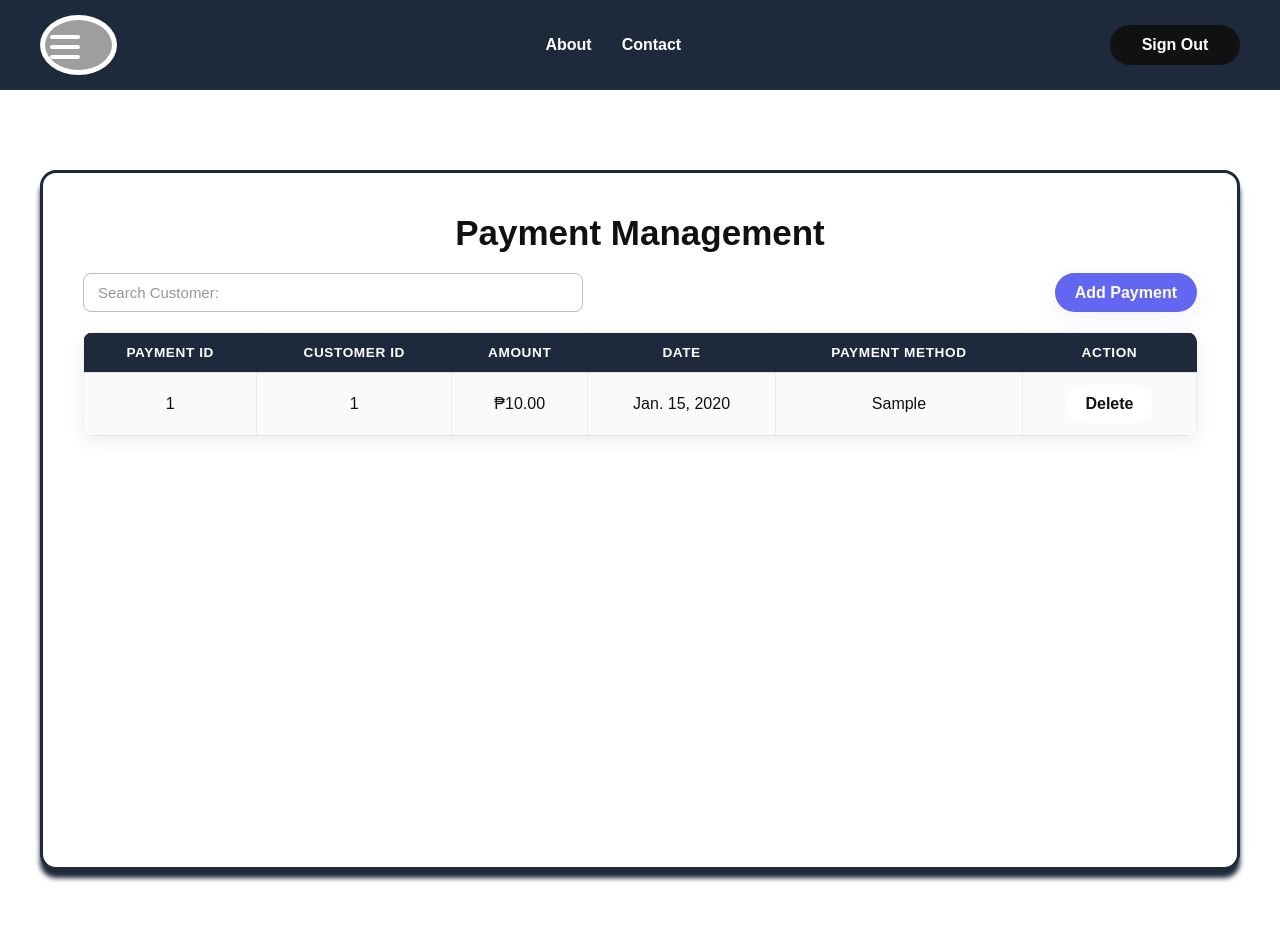
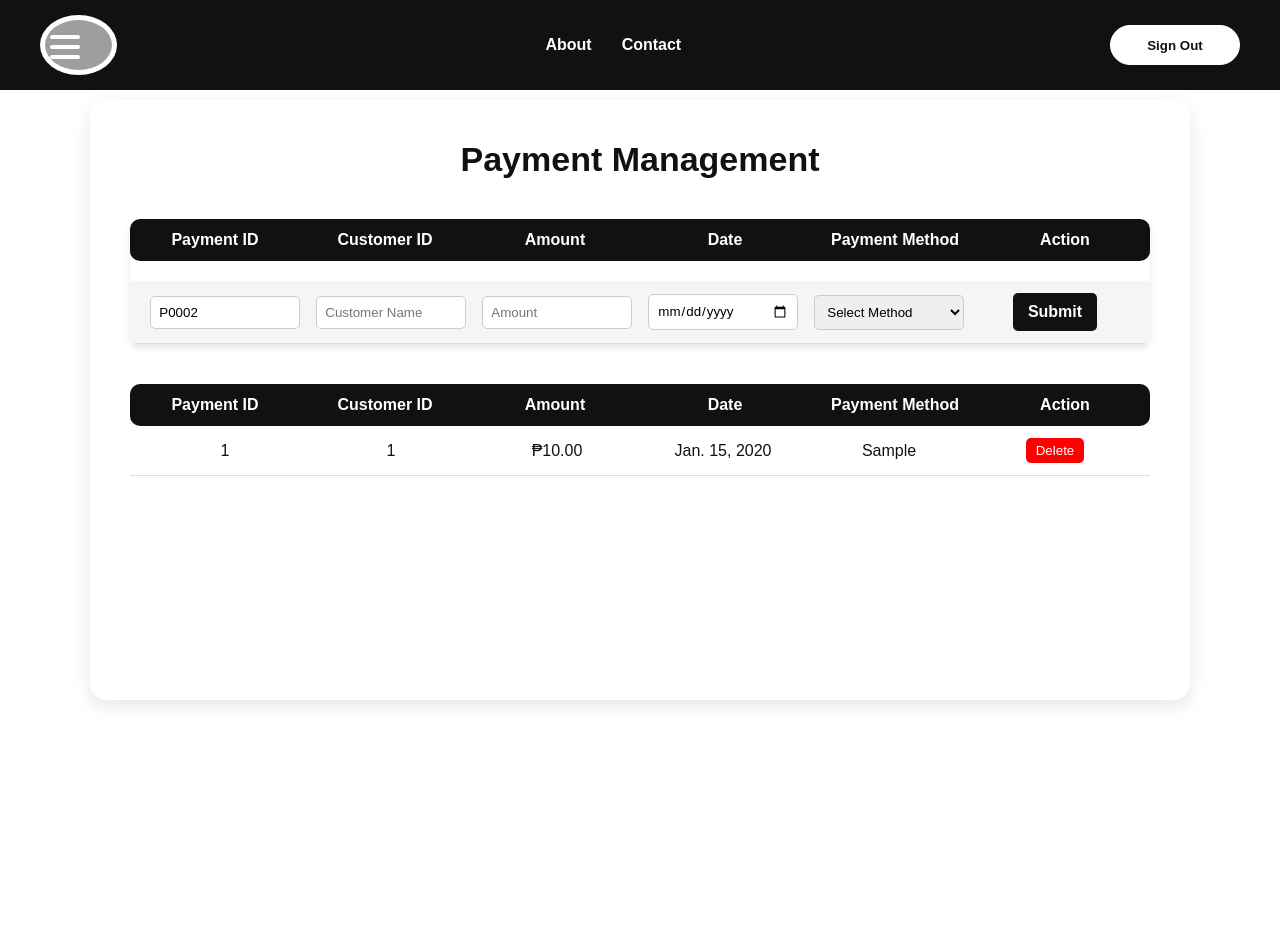
Before and after one commit to jgoleta/BisNest-Testing-Repo, a Django app: page /payment in a window 1280 px wide. Run offline with Django 5.2, Linux system fonts and the light colour scheme; tables that the repository leaves empty hold one stand-in row (values such as "Sample post"); grey boxes are pictures that could not be loaded.

Commit message:
Update payment.html

```diff
--- a/members/templates/payment.html
+++ b/members/templates/payment.html
@@ -6,18 +6,35 @@
   <meta name="viewport" content="width=device-width, initial-scale=1.0" />
   <title>Payment Management</title>
   <style>
-    /* palette imported from palette.css (shared) */
-    @import url('palette.css');
     * {
       box-sizing: border-box;
       margin: 0;
       padding: 0;
     }
 
+    html,
+    body {
+      height: 100%;
+      overflow: hidden;
+    }
+
     body {
       font-family: 'Sen', sans-serif;
-      background: var(--page-bg);
-      color: var(--palette-text);
+      background: linear-gradient(135deg, #111, #fff);
+      color: #111;
+    }
+
+    nav.navigation-top {
+      background: #111;
+      padding: 0 20px;
+    }
+
+    .navigation-top {
+      position: fixed;
+      top: 0;
+      left: 0;
+      right: 0;
+      z-index: 1001;
     }
 
     .navigation-div {
@@ -36,8 +53,57 @@
       padding: 5px;
     }
 
+    nav.navigation-top ul {
+      list-style: none;
+      display: flex;
+      gap: 30px;
+    }
+
+    nav.navigation-top li a {
+      color: #fff;
+      font-size: 16px;
+      text-decoration: none;
+      font-weight: 600;
+    }
+
+    nav.navigation-top li a:hover {
+      color: #bbb;
+    }
+
+    .nav-button {
+      background-color: #fff;
+      color: #111;
+      border: 1px solid #fff;
+      border-radius: 25px;
+      width: 130px;
+      height: 40px;
+      font-weight: bold;
+      cursor: pointer;
+      transition: background 0.3s, color 0.3s;
+    }
+
+    .nav-button:hover {
+      background-color: #8b8a8a;
+      color: #111;
+      border: 1px solid #111;
+    }
+
+    .container {
+      display: flex;
+      position: absolute;
+      top: 90px;
+      left: 0;
+      right: 0;
+      bottom: 0;
+      overflow: hidden;
+    }
+
+    .sidebar ul {
+      list-style: none;
+    }
+
     .sidebar ul li {
-      padding: 5px 30px;
+      padding: 15px 20px;
     }
 
     .sidebar ul li a {
@@ -48,40 +114,34 @@
       gap: 10px;
     }
 
+    .sidebar ul li:hover {
+      background: linear-gradient(165deg, #fff, #979191);
+      border-radius: 10px;
+      margin-left: 10px;
+      transition: all 0.3s ease;
+    }
+
     .sidebar img {
       width: 30px;
     }
 
-    .action-button {
-      background-color: #111;
-      color: #fff;
-      border: none;
-      padding: 10px 20px;
-      border-radius: 25px;
-      cursor: pointer;
-      font-weight: bold;
-      transition: background 0.3s ease;
+    .main-content {
+      flex: 1;
+      overflow-y: auto;
+      padding: 40px;
+      background: #fff;
+      height: 100%;
     }
 
-    .action-button:hover {
+    .payment-container {
+      overflow: auto;
+      max-width: 1100px;
+      height: 600px;
+      margin: 60px auto;
+      padding: 40px;
       background-color: #fff;
-      color: #111;
-    }
-
-    .search-bar {
-      display: flex;
-      gap: 15px;
-      margin-bottom: 20px;
-    }
-
-    .search-input {
-      flex: 1;
-      padding: 10px 15px;
-      border: 1px solid #bbb;
-      border-radius: 25px;
-      font-size: 16px;
-      background: #fff;
-      color: #111;
+      border-radius: 16px;
+      box-shadow: 0 6px 18px rgba(0, 0, 0, 0.1);
     }
 
     h1 {
@@ -91,188 +151,123 @@
       color: #111;
     }
 
-    .table {
-      width: 100%;
-      border-collapse: collapse;
-      border-radius: 10px;
-      overflow: hidden;
-      background-color: #fff;
-      margin-top: 20px;
-      box-shadow: 0 6px 18px rgba(0, 0, 0, 0.07);
-      color: #111;
+    .section-title {
+      font-size: 34px;
+      font-weight: bold;
+      margin-bottom: 20px;
+      text-align: center;
     }
 
-    .table th,
-    .table td {
-      padding: 12px;
+    .submitted-payments .table-header,
+    .submitted-payments .table-row {
       text-align: center;
-      border-bottom: 1px solid #e0e0e0;
     }
 
-    .table th {
-      background-color: #000000;
-      color: #fff;
+    .table-container {
+      width: 100%;
+      margin-top: 40px;
+      border-radius: 8px;
+      overflow: hidden;
+      box-shadow: 0 4px 6px rgba(0, 0, 0, 0.1);
     }
 
-    .table tr:hover {
+    .table-row div,
+    .table-header div {
+      display: flex;
+      justify-content: center;
+      align-items: center;
+    }
+
+    .table-header {
+      display: grid;
+      grid-template-columns: repeat(6, 1fr);
+      background-color: #111;
+      color: #fff;
+      padding: 12px 0;
+      text-align: center;
+      font-weight: bold;
+      border-radius: 10px;
+    }
+
+    .table-body {
+      display: flex;
+      flex-direction: column;
+    }
+
+    .table-row {
+      display: grid;
+      grid-template-columns: repeat(6, 1fr);
+      padding: 12px;
+      border-bottom: 1px solid #ddd;
+      align-items: center;
+    }
+
+    .table-row select,
+    .table-row input {
+      width: 90%;
+      padding: 8px;
+      border: 1px solid #ccc;
+      border-radius: 5px;
+      font-family: 'Sen', sans-serif;
+    }
+
+    .table-row:nth-child(even) {
       background-color: #f5f5f5;
     }
 
-    .table tr.selected {
-      background-color: #222;
-      color: #fff;
-    }
-
-    .action-btn {
+    .submit-button {
+      padding: 10px 15px;
       background-color: #111;
-      color: #fff;
+      color: white;
       border: none;
-      padding: 5px 10px;
-      border-radius: 15px;
+      border-radius: 5px;
+      font-size: 16px;
+      font-weight: bold;
       cursor: pointer;
-      font-size: 14px;
-      margin-right: 5px;
-    }
-
-    .delete-btn, .delete-button {
-      background-color: #fff;
-      color: #111;
-      transition: background 0.3s, color 0.3s;
-    }
-
-    .delete-btn:hover, .delete-button:hover {
-      background-color: #111;
-      color: #fff;
-    }
-
-    .form-container {
-      background: #fff;
-      border-radius: 10px;
-      padding: 20px;
-      margin-top: 30px;
-      box-shadow: 0 6px 18px rgba(0,0,0,0.07);
-      border: 1px solid #e0e0e0;
-    }
-
-    .form-title {
-      font-size: 20px;
-      margin-bottom: 20px;
-      color: #111;
-    }
-
-    .form-row {
-      display: flex;
-      gap: 20px;
-      margin-bottom: 15px;
-    }
-
-    .form-group {
-      flex: 1;
-    }
-
-    .form-group label {
-      display: block;
-      margin-bottom: 5px;
-      font-weight: bold;
-      color: #111;
-    }
-
-    .form-control {
-      width: 100%;
-      padding: 10px;
-      border: 1px solid #111;
-      border-radius: 5px;
-      background: #fff;
-      color: #111;
-    }
-
-    .form-actions {
-      display: flex;
-      justify-content: flex-end;
-      gap: 10px;
-      margin-top: 20px;
-    }
-
-    .hidden {
-      display: none;
-    }
-
-    .notification {
-      position: fixed;
-      top: 20px;
-      right: 20px;
-      padding: 15px 25px;
-      background-color: #2ecc71;
-      color: white;
-      border-radius: 5px;
-      box-shadow: 0 4px 8px rgba(0,0,0,0.2);
-      z-index: 1000;
-      opacity: 0;
-      transition: opacity 0.5s ease;
-    }
-
-    .notification.show {
-      opacity: 1;
-    }
-
-    .notification.error {
-      background-color: #ff0000;
-    }
-
-    h1 {
-      color: #111;
-    }
-
-    .toggle-form-button, .delete-button {
-      background-color: #fff;
-      color: #111;
-      border: 1px solid #111;
-      transition: background 0.3s, color 0.3s;
-    }
-
-    .toggle-form-button:hover, .delete-button:hover {
-      background-color: #111;
-      color: #fff;
-    }
-
-    .submit-button {
-      background-color: #111;
-      color: #fff;
-      border: 1px solid #111;
-      transition: background 0.3s, color 0.3s;
+      transition: background 0.3s ease;
     }
 
     .submit-button:hover {
       background-color: #fff;
       color: #111;
+      border: 1px solid #111;
     }
 
-    table {
-      background: #fff;
-      color: #111;
+    .delete-button {
+      background-color: red;
+      color: white;
+      border: none;
+      border-radius: 5px;
+      padding: 5px 10px;
+      cursor: pointer;
     }
 
-    tr:hover {
-      background-color: #f5f5f5;
+    .delete-button:hover {
+      background-color: #111;
+      color: #fff;
     }
 
-    tr.selected {
-      background-color: #777;
-      color: #fff;
-      font-weight: bold;
+    .submitted-payments {
+      margin-top: 40px;
     }
 
-    body, html {
-      height: 100%;
-      overflow: hidden;
+    .submitted-payments h2 {
+      font-size: 22px;
+      font-weight: bold;
+      margin-bottom: 10px;
     }
 
-    .navigation-top {
-      position: fixed;
-      top: 0;
-      left: 0;
-      right: 0;
-      z-index: 1001;
+    @media (max-width: 768px) {
+
+      .table-header,
+      .table-row {
+        grid-template-columns: repeat(5, 1fr);
+      }
+
+      .table-header div:nth-child(6),
+      .table-row div:nth-child(6) {
+        display: none;
+      }
     }
 
     .burger {
@@ -313,6 +308,7 @@
       transform: rotate(-45deg) translate(6px, -6px);
     }
 
+
     .sidebar {
       position: fixed;
       top: 90px;
@@ -343,42 +339,11 @@
       visibility: hidden;
     }
 
-    #sidebarToggle:checked ~ .overlay {
+    #sidebarToggle:checked~.overlay {
       display: block;
       opacity: 1;
       visibility: visible;
     }
-
-    .container {
-      display: flex;
-      position: absolute;
-      top: 90px;
-      left: 0;
-      right: 0;
-      bottom: 0;
-      overflow: hidden;
-    }
-
-    .main-content {
-      flex: 1;
-      overflow-y: auto;
-      padding: 40px;
-      background: #fff;
-      height: 100%;
-    }
-
-    .payment-container {
-      overflow: auto;
-      max-width: 1100px;
-      height: 600px;
-      margin: 60px auto;
-      padding: 40px;
-      background-color: #fff;
-      border-radius: 16px;
-      box-shadow: 0 6px 18px rgba(0, 0, 0, 0.1);
-      border: 1px solid #e0e0e0;
-    }
-
     .dropdown {
       position: relative;
     }
@@ -395,6 +360,7 @@
       transition: transform 0.3s ease;
       font-size: 30px;
     }
+
 
     .dropdown-toggle:checked + .dropdown-label .arrow {
       transform: rotate(180deg);
@@ -422,11 +388,11 @@
       color: #000;
       font-weight: bold;
     }
+
   </style>
 </head>
 
 <body>
-
   <input type="checkbox" id="sidebarToggle" style="display: none;">
   <label for="sidebarToggle" class="burger">
     <span></span>
@@ -449,102 +415,90 @@
 
   <nav class="sidebar">
     <ul>
-  <li><a href="{% url 'webpage3' %}"><svg class="nav-icon" xmlns="http://www.w3.org/2000/svg" viewBox="0 0 24 24" width="20" height="20" fill="currentColor" style="vertical-align:middle;margin-right:8px"><path d="M3 11.5L12 4l9 7.5V20a1 1 0 0 1-1 1h-5v-6H9v6H4a1 1 0 0 1-1-1v-8.5z"/></svg>Home</a></li>
-  <li><a href="{% url 'webpage2' %}"><svg class="nav-icon" xmlns="http://www.w3.org/2000/svg" viewBox="0 0 24 24" width="20" height="20" fill="currentColor" style="vertical-align:middle;margin-right:8px"><path d="M12 12a4 4 0 1 0 0-8 4 4 0 0 0 0 8zm0 2c-5 0-9 2.5-9 6v1h18v-1c0-3.5-4-6-9-6z"/></svg>Employee</a></li>
-  <li><a href="{% url 'webpage7' %}"><svg class="nav-icon" xmlns="http://www.w3.org/2000/svg" viewBox="0 0 24 24" width="20" height="20" fill="currentColor" style="vertical-align:middle;margin-right:8px"><path d="M16 11c1.66 0 3-1.34 3-3s-1.34-3-3-3-3 1.34-3 3 1.34 3 3 3zM8 11c1.66 0 3-1.34 3-3S9.66 5 8 5 5 6.34 5 8s1.34 3 3 3zM8 13c-2.33 0-7 1.17-7 3.5V19h14v-2.5C15 14.17 10.33 13 8 13zm8 0c-.29 0-.62.02-.97.05 1.16.84 1.97 1.97 1.97 3.45V19h6v-2.5C23 14.17 18.33 13 16 13z"/></svg>Customer</a></li>
-  <li><a href="{% url 'webpage8' %}"><svg class="nav-icon" xmlns="http://www.w3.org/2000/svg" viewBox="0 0 24 24" width="20" height="20" fill="currentColor" style="vertical-align:middle;margin-right:8px"><path d="M21 8l-9-5-9 5v8l9 5 9-5V8zM12 3v18"/></svg>Product</a></li>
-  <li><a href="{% url 'webpage5' %}"><svg class="nav-icon" xmlns="http://www.w3.org/2000/svg" viewBox="0 0 24 24" width="20" height="20" fill="currentColor" style="vertical-align:middle;margin-right:8px"><path d="M7 3h10v4H7zM7 9h10v12H7zM9 11h6v2H9zM9 15h6v2H9z"/></svg>Order</a></li>
-  <li><a href="{% url 'webpage4' %}"><svg class="nav-icon" xmlns="http://www.w3.org/2000/svg" viewBox="0 0 24 24" width="20" height="20" fill="currentColor" style="vertical-align:middle;margin-right:8px"><rect x="2" y="5" width="20" height="14" rx="2"/><path d="M2 10h20" fill="#fff"/></svg>Payment</a></li>
-  <li><a href="{% url 'webpage9' %}"><svg class="nav-icon" xmlns="http://www.w3.org/2000/svg" viewBox="0 0 24 24" width="20" height="20" fill="currentColor" style="vertical-align:middle;margin-right:8px"><path d="M3 7h13l4 4v6h-2a3 3 0 0 1-6 0H8a3 3 0 0 1-6 0V7zM16 8v4h3"/></svg>Delivery</a></li>
-  <li><a href="{% url 'webpage11' %}"><svg class="nav-icon" xmlns="http://www.w3.org/2000/svg" viewBox="0 0 24 24" width="20" height="20" fill="currentColor" style="vertical-align:middle;margin-right:8px"><path d="M21 16V8l-9-5-9 5v8l9 5 9-5z"/></svg>Supply</a></li>
-  <li><a href="{% url 'webpage10' %}"><svg class="nav-icon" xmlns="http://www.w3.org/2000/svg" viewBox="0 0 24 24" width="20" height="20" fill="currentColor" style="vertical-align:middle;margin-right:8px"><rect x="3" y="11" width="4" height="10"/><rect x="10" y="7" width="4" height="14"/><rect x="17" y="3" width="4" height="18"/></svg>Sales Report</a></li>
+      <li><a href="{% url 'webpage3' %}"><img src="https://i.ibb.co/pvpZssRq/Home-logo.png" alt="">Home</a></li>
+      <li><a href="{% url 'webpage2' %}"><img src="https://i.ibb.co/n8LVnKQC/Employee.png" alt="">Employee</a></li>
+      <li><a href="{% url 'webpage7' %}"><img src="https://i.ibb.co/PZdTmb35/Customer.png" alt="">Customer</a></li>
+      <li><a href="{% url 'webpage8' %}"><img src="https://i.ibb.co/rRx31wRN/Product.png" alt="">Product</a></li>
+      <li class="dropdown">
+        <input type="checkbox" id="orderDropdown" class="dropdown-toggle" hidden>
+        <label for="orderDropdown" class="dropdown-label">
+          <img src="https://i.ibb.co/ZR2xsV1q/Order.png" alt="">
+          <span class="label-text">Order</span>
+          <span class="arrow">&#9662;</span>
+        </label>
+        <ul class="dropdown-menu">
+          <li><a href="{% url 'webpage5' %}"><img src="https://i.ibb.co/ZR2xsV1q/Order.png" alt="">Order</a></li>
+          <li><a href="{% url 'webpage4' %}"><img src="https://i.ibb.co/MKS50nw/Payment.png" alt="">Payment</a></li>
+          <li><a href="{% url 'webpage9' %}"><img src="https://i.ibb.co/hFz1vbwj/Delivery.png" alt="">Delivery</a></li>
+        </ul>
+      </li>
+      <li><a href="{% url 'webpage11' %}"><img src="https://i.ibb.co/9Hhv1XT5/Supply.png" alt="">Supply</a></li>
+      <li><a href="{% url 'webpage10' %}"><img src="https://i.ibb.co/bMgBFjcB/sales-logo.png" alt="">Sales Report</a>
+      </li>
     </ul>
   </nav>
 
-    <div class="container">
   <main class="main-content">
     <div class="payment-container">
+      <h1 class="section-title">Payment Management</h1>
+
+      <div class="table-container">
+        <div class="table-header">
+          <div>Payment ID</div>
+          <div>Customer ID</div>
+          <div>Amount</div>
+          <div>Date</div>
+          <div>Payment Method</div>
+          <div>Action</div>
+        </div>
+        <div class="table-body">
+          <form method="POST" class="table-body" style="margin-top: 20px;">
+            {% csrf_token %}
+            <div class="table-row">
+              <div>{{ form.payment_id }}</div>
+              <div>{{ form.customer_id }}</div>
+              <div>{{ form.amount }}</div>
+              <div>{{ form.date }}</div>
+              <div>{{ form.method }}</div>
               <div>
-          <h1>Payment Management</h1>
+                <button type="submit" class="submit-button">Submit</button>
+              </div>
+            </div>
+          </form>
+
+        </div>
       </div>
 
-        <div class="search-bar">
-          <input type="text" class="search-input" id="searchInput" placeholder="Search Customer:">
-          <button class="toggle-form-button add-button btn btn-primary btn-add" id="addNewPaymentBtn" style="margin-left: auto;">Add Payment</button>
+      <div class="submitted-payments">
+        <div class="table-header">
+          <div>Payment ID</div>
+          <div>Customer ID</div>
+          <div>Amount</div>
+          <div>Date</div>
+          <div>Payment Method</div>
+          <div>Action</div>
         </div>
-
-        <table class="table" id="paymentTable">
-          <thead>
-            <tr>
-              <th>Payment ID</th>
-              <th>Customer ID</th>
-              <th>Amount</th>
-              <th>Date</th>
-              <th>Payment Method</th>
-              <th>Action</th>
-            </tr>
-          </thead>
-          <tbody id="paymentTableBody">
+        <div class="table-body">
           {% for p in payments %}
-            <tr>
-              <td>{{ p.payment_id }}</td>
-              <td>{{ p.customer_id }}</td>
-              <td>₱{{ p.amount }}</td>
-              <td>{{ p.date }}</td>
-              <td>{{ p.method }}</td>
-              <td>
+          <div class="table-row">
+            <div>{{ p.payment_id }}</div>
+            <div>{{ p.customer_id }}</div>
+            <div>₱{{ p.amount }}</div>
+            <div>{{ p.date }}</div>
+            <div>{{ p.method }}</div>
+            <div>
               <form method="POST" action="{% url 'delete_payment' p.id %}">
                 {% csrf_token %}
                 <button type="submit" class="delete-button">Delete</button>
               </form>
-              </td>
-            </tr>
-            {% endfor %}
-          </tbody>
-        </table>
-
-        <div class="form-container hidden" id="paymentForm">
-          <h2 class="form-title" id="formTitle">Payment Details</h2>
-          <form method="POST" class="table-body" style="margin-top: 20px;">
-            {% csrf_token %}
-            <div class="form-row">
-              <div class="form-group">
-                <label for="{{ form.payment_id.id_for_label }}">Payment ID</label>
-                {{ form.payment_id }}
-              </div>
-              <div class="form-group">
-                <label for="{{ form.customer_id.id_for_label }}">Customer ID</label>
-                {{ form.customer_id }}
             </div>
           </div>
-            <div class="form-row">
-              <div class="form-group">
-                <label for="{{ form.amount.id_for_label }}">Amount</label>
-                {{ form.amount }}
-              </div>
-              <div class="form-group">
-                <label for="{{ form.date.id_for_label }}">Date</label>
-                {{ form.date }}
+          {% endfor %}
         </div>
       </div>
-            <div class="form-row">
-              <div class="form-group">
-                <label for="{{ form.method.id_for_label }}">Payment Method</label>
-                {{ form.method }}
-              </div>
-            </div>
-            <div class="form-actions">
-              <button class="action-button btn btn-secondary" style="background-color: #95a5a6;" id="cancelBtn">Cancel</button>
-              <button type="submit" class="action-button btn btn-primary">Submit</button>
-            </div>
-          </form>
-        </div>
+
     </div>
   </main>
-  </div>
-
-  <div class="notification" id="notification"></div>
-
   <script>
     let paymentIDCounter = 1;
     const reusableIDs = [];
@@ -609,34 +563,7 @@
       }
       document.getElementById('paymentID').value = nextID;
     }
-
-    document.addEventListener('DOMContentLoaded', function() {
-      const addBtn = document.getElementById('addNewPaymentBtn');
-      const formContainer = document.getElementById('paymentForm');
-      const cancelBtn = document.getElementById('cancelBtn');
-
-      function toggleForm() {
-        const isHidden = formContainer.style.display === 'none' || formContainer.style.display === '';
-        formContainer.style.display = isHidden ? 'block' : 'none';
-      }
-      addBtn.addEventListener('click', toggleForm);
-      cancelBtn.addEventListener('click', toggleForm);
-    });
-
-    function showNotification(message, error = false) {
-      const notification = document.getElementById('notification');
-      notification.textContent = message;
-      notification.classList.add('show');
-      if (error) {
-        notification.classList.add('error');
-      }
-      setTimeout(() => {
-        notification.classList.remove('show');
-        notification.classList.remove('error');
-      }, 3000);
-    }
   </script>
-
 </body>
 
 </html>
```
Lines whose indentation alone changed are shown as unchanged.
